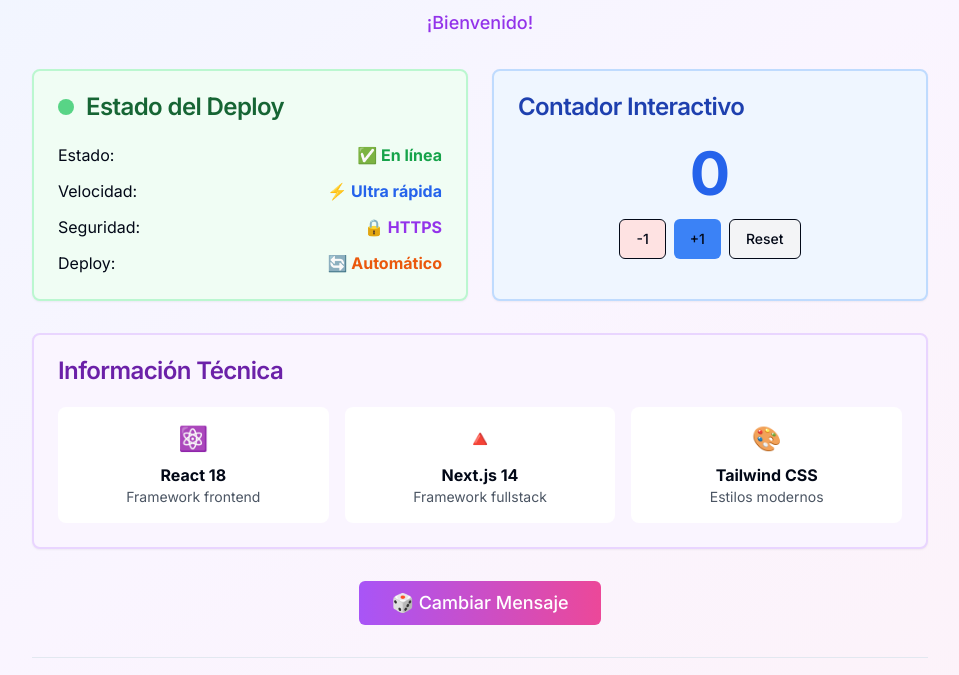
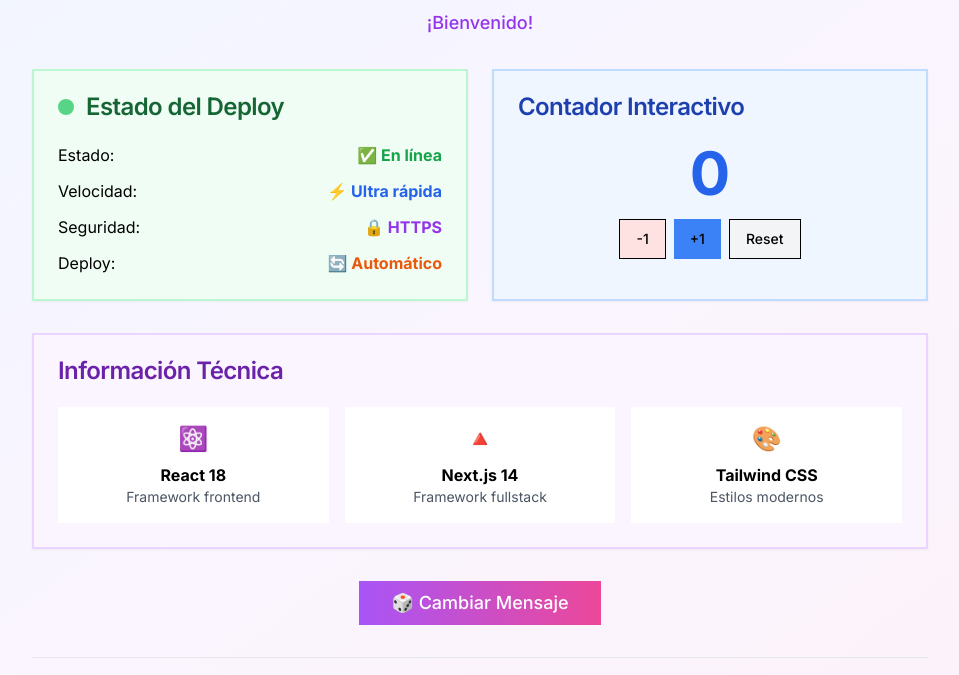
Before and after one commit to raymoncampelo2-beep/MotoYa, a Next.js app: page / in a window 1280 px wide. Shown: the part 139-814 px from the top of the page, without its empty margins (160-1119 px from the left). Built offline with nearby package versions, Linux system fonts and the light colour scheme.

Commit message:
Update globals.css

```diff
--- a/app/globals.css
+++ b/app/globals.css
@@ -2,35 +2,6 @@
 @tailwind components;
 @tailwind utilities;
 
-:root {
-  --background: 0 0% 100%;
-  --foreground: 222.2 84% 4.9%;
-  --card: 0 0% 100%;
-  --card-foreground: 222.2 84% 4.9%;
-  --popover: 0 0% 100%;
-  --popover-foreground: 222.2 84% 4.9%;
-  --primary: 222.2 47.4% 11.2%;
-  --primary-foreground: 210 40% 98%;
-  --secondary: 210 40% 96%;
-  --secondary-foreground: 222.2 47.4% 11.2%;
-  --muted: 210 40% 96%;
-  --muted-foreground: 215.4 16.3% 46.9%;
-  --accent: 210 40% 96%;
-  --accent-foreground: 222.2 47.4% 11.2%;
-  --destructive: 0 84.2% 60.2%;
-  --destructive-foreground: 210 40% 98%;
-  --border: 214.3 31.8% 91.4%;
-  --input: 214.3 31.8% 91.4%;
-  --ring: 222.2 84% 4.9%;
-  --radius: 0.5rem;
-}
-
-* {
-  border-color: hsl(var(--border));
-}
-
 body {
-  background-color: hsl(var(--background));
-  color: hsl(var(--foreground));
   font-family: Inter, sans-serif;
 }
```
